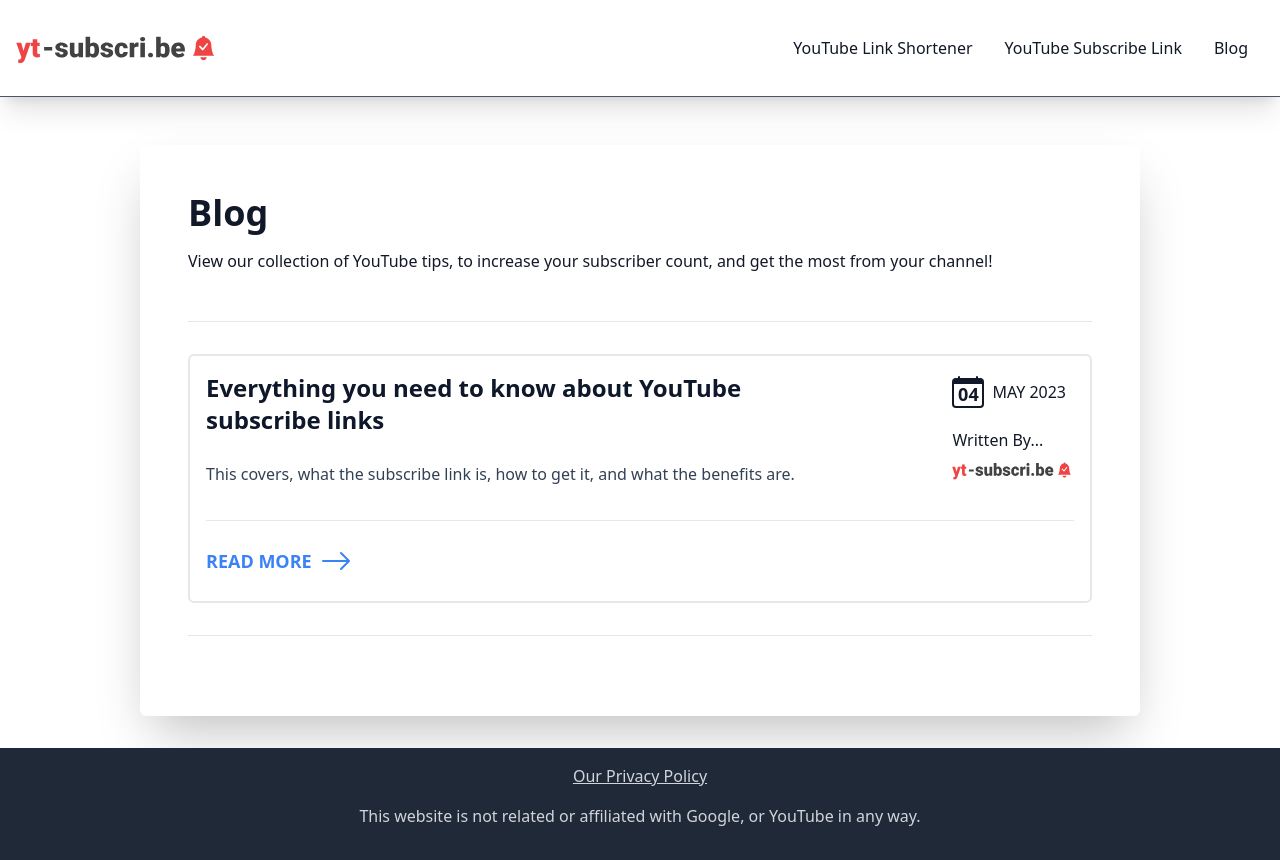
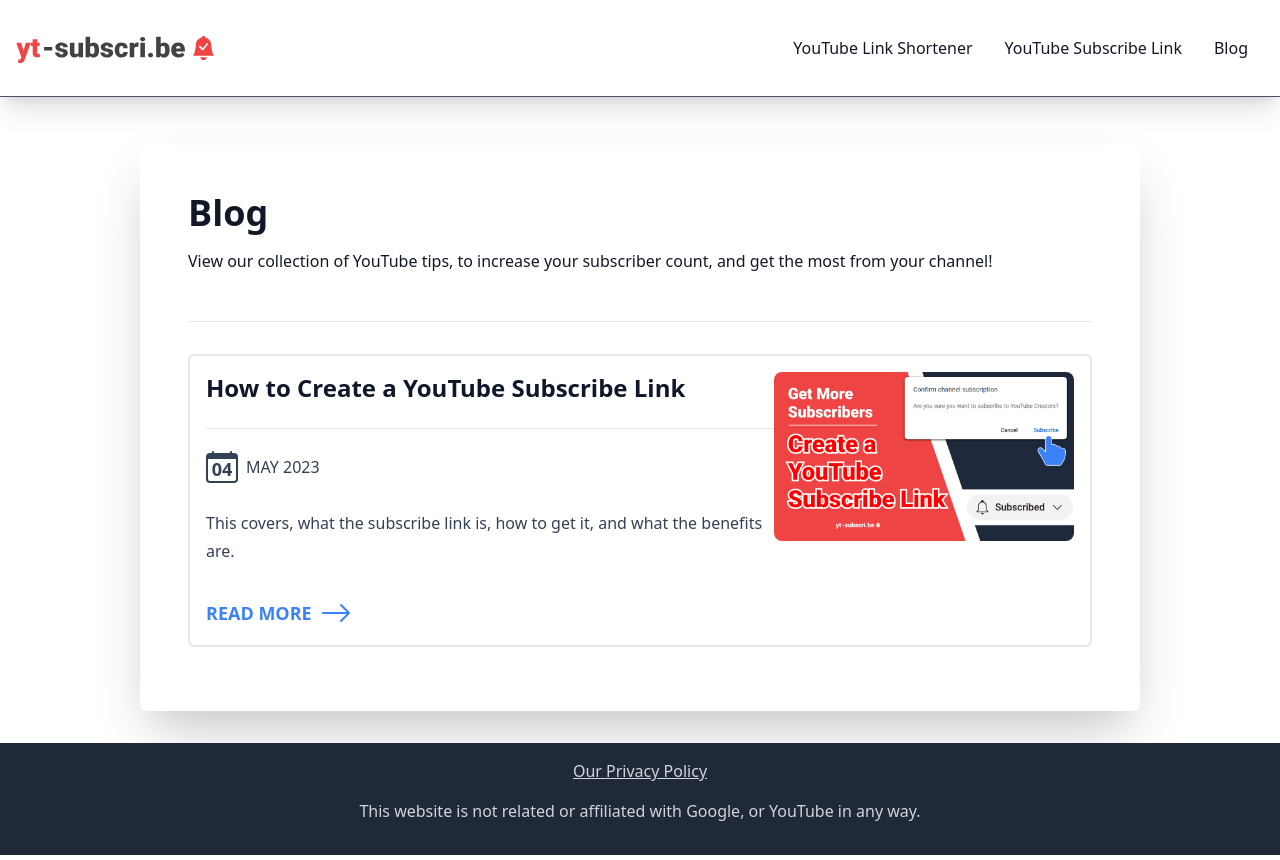
Before and after one commit to jackkingham-au/yt-subscri.be, a Next.js app: page /blog in a window 1280 px wide. Built offline with nearby package versions, Linux system fonts and the light colour scheme.

Commit message:
Update Blog and Images

```diff
--- a/next.config.js
+++ b/next.config.js
@@ -3,6 +3,9 @@ const nextConfig = {
     reactStrictMode: true,
     eslint: {
         ignoreDuringBuilds: true,
+    },
+    images: {
+        domains: ['localhost', 'yt-subscri.be'],
     },
     async redirects() {
         return [
--- a/src/helpers/mdxComponents.js
+++ b/src/helpers/mdxComponents.js
@@ -7,7 +7,7 @@ export default {
         </header>
     ),
     img: (props) => (
-        <Image { ...props } width={300} height={300} className="rounded-md" />
+        <img { ...props } width={300} style={{height: 'auto'}} className="rounded-md border-2 border-slate-800" />
     ),
     a: (props) => (
         <a { ...props } target="_blank" rel="noreferrer nooepner" className='underline text-red-500'>{props.children}</a>
--- a/src/pages/blog.js
+++ b/src/pages/blog.js
@@ -32,9 +32,7 @@ const Blog = ({posts}) => {
                                 <div className="flex flex-col md:flex-row justify-between items-start">
                                     <div className="prose prose-slate">
                                         <h2>{meta.title}</h2>
-                                        <p>{meta.description}</p>
-                                    </div>
-                                    <section className='mt-8 md:mt-0'>
+                                        <hr className='my-4' />
                                         <div className="flex items-center">
                                             <div className="relative flex">
                                                 <Calendar size={32} />
@@ -42,16 +40,12 @@ const Blog = ({posts}) => {
                                             </div>
                                             <h6 className='p-2 whitespace-nowrap'>{getMonthText(month) + ' ' + year}</h6>
                                         </div>
-                                        <div className='my-4'>
-                                            <h5>Written By...</h5>
-                                            <img src="/assets/svg/yt-subscribe-logo.svg" alt="yt-subscribe-logo" className="max-w-[120px] my-2" />
-                                        </div>
-                                    </section>
+                                        <p>{meta.description}</p>
+                                    </div>
+                                    <img src={'uploads/covers/' + meta.cover} alt={meta.cover} className='max-w-[300px] rounded-lg mt-6 md:mt-0'  />
                                 </div>
-                                <hr className="my-6 w-full" />
-                                <a href={'/blog/' + slug} className="w-fit no-underline text-blue-500 my-2 text-lg font-bold uppercase rounded-md flex items-center hover:underline mr-auto">Read More <ArrowRight size={32} className='ml-2' /></a>
+                                <a href={'/blog/' + slug} className="w-fit no-underline text-blue-500 mt-8 text-lg font-bold uppercase rounded-md flex items-center hover:underline mr-auto">Read More <ArrowRight size={32} className='ml-2' /></a>
                             </article>
-                            <hr className='my-8' />
                         </>
                     )
                 })
--- a/src/pages/blog/[slug].js
+++ b/src/pages/blog/[slug].js
@@ -8,7 +8,7 @@ import Head from 'next/head';
 import { ChevronRight } from 'react-bootstrap-icons';
 
 const Post = ({source, meta, slug}) => {
-    const { title, description, date } = meta;
+    const { title, description, date, cover } = meta;
 
     return (
         <>
@@ -17,6 +17,7 @@ const Post = ({source, meta, slug}) => {
                 <meta property='og:type' content='article' />
                 <meta property="og:url" content={'https://yt-subscri.be/blog/' + slug} />
                 <meta property='og:description' content={description} />
+                <meta property='og:image' content={'https://yt-subscri.be/uploads/covers/' + cover} />
                 <meta name="description" content={description} />
                 <title>{title + ' | yt-subscri.be'}</title>
                 <script type="application/ld+json">
--- a/src/posts/everything-you-need-to-know-about-youtube-subscribe-links.mdx
+++ b/src/posts/how-to-create-a-youtube-subscribe-link.mdx
@@ -1,10 +1,11 @@
 ---
-title: Everything you need to know about YouTube subscribe links
+title: How to Create a YouTube Subscribe Link
 date: '2023-05-04'
 description: This covers, what the subscribe link is, how to get it, and what the benefits are.
+cover: how-to-create-a-youtube-subscribe-link.png
 ---
 
-# Everything you need to know about YouTube subscribe links
+# How to Create a YouTube Subscribe Link
 
 Subscribers mean everything in growing the success of your YouTube Channel.
 
@@ -19,6 +20,10 @@ The YouTube Subscribe Link is one of those new methods you should try.
 A YouTube subscribe link is a URL that, when clicked, automatically subscribes a viewer to a YouTube channel.
 
 When someone clicks on this link, they are taken to the content creator's YouTube channel page, where they are automatically subscribed. Note the person will still need to confirm the subscription, by hitting "Subscribe".
+
+![youtube subscribe button](http://localhost:8888/uploads/youtube-subscribe-confirmation.png)
+
+*An example of how the subscription confirmation will look.*
 
 The significant advantage of the youtube subscribe link, is that it loads the page with the intent of the user subscribing. It's a sure-fire way, to give your user the EASIEST way possible to subscribe to your channel.
 
```
Also changed, not shown: public/uploads/covers/how-to-create-a-youtube-subscribe-link.png (added), public/uploads/youtube-subscribe-confirmation.png (added).
